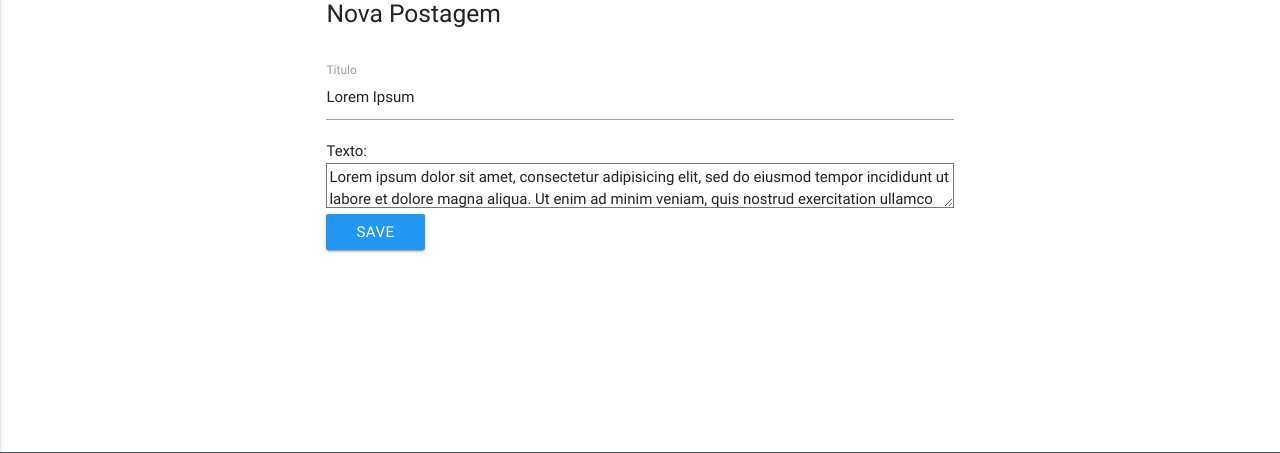
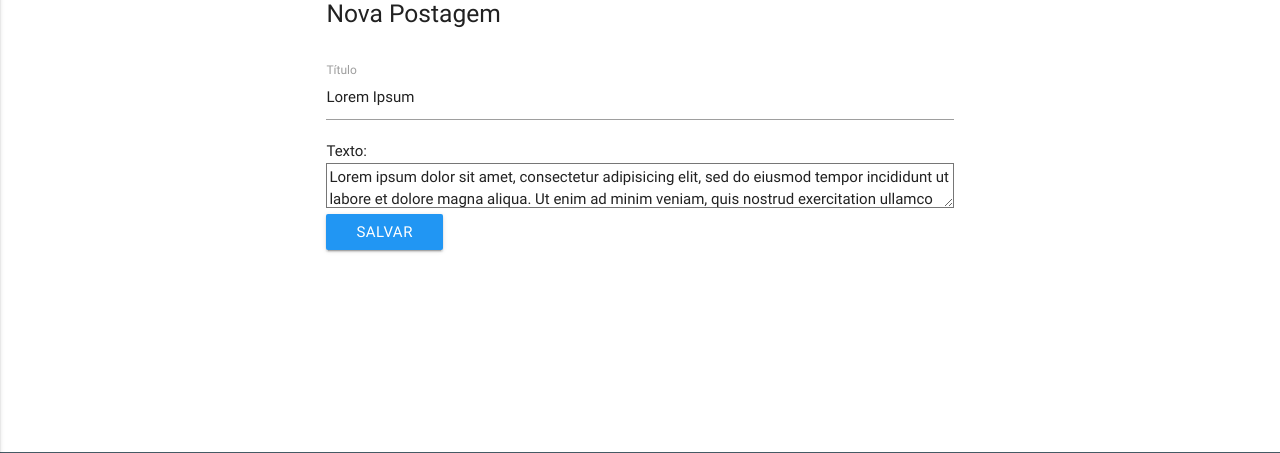
Before and after one commit to marcmatias/MarcsBlog, a Django app: page /post/1/edit/ in a window 1280 px wide. Shown: the part 99-552 px from the top of the page. Run offline with Django 3.2, Linux system fonts and the light colour scheme; a user stored in the database is signed in; data comes from the database, SQL or seed files in the repository; both versions use the stored data as it was after the commit; some libraries are stand-ins or nearby versions.

Commit message:
Correção de espaçamentos

```diff
--- a/blog/templates/blog/add_comment_to_post.html
+++ b/blog/templates/blog/add_comment_to_post.html
@@ -7,5 +7,5 @@
         {{ form.as_p }}
         <button type="submit" class="save btn waves-effect waves-light blue right">Enviar</button>
     </form>
-  </div>
+  </div><br><br><br><br>
 {% endblock %}
--- a/blog/templates/blog/post_edit.html
+++ b/blog/templates/blog/post_edit.html
@@ -11,7 +11,7 @@
       </div>
         <span>Texto:</span>
         {{ form.text }}
-        <button type="submit" class="save btn btn-default blue">Save</button>
+        <button type="submit" class="save btn btn-default blue">Salvar</button>
     </form>
-</div>
+</div><br><br>
 {% endblock %}
```
Also changed, not shown: db.sqlite3.
